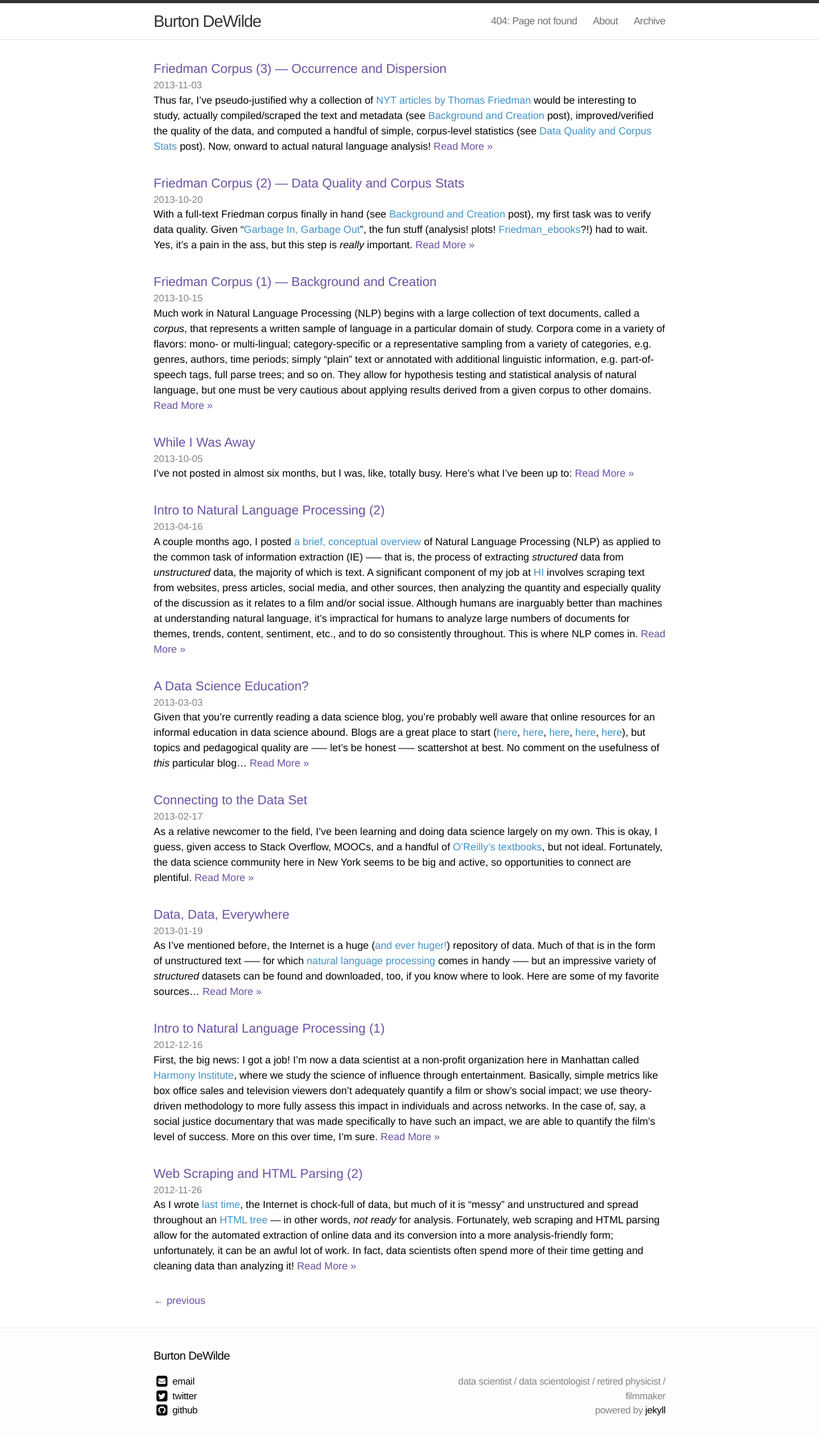
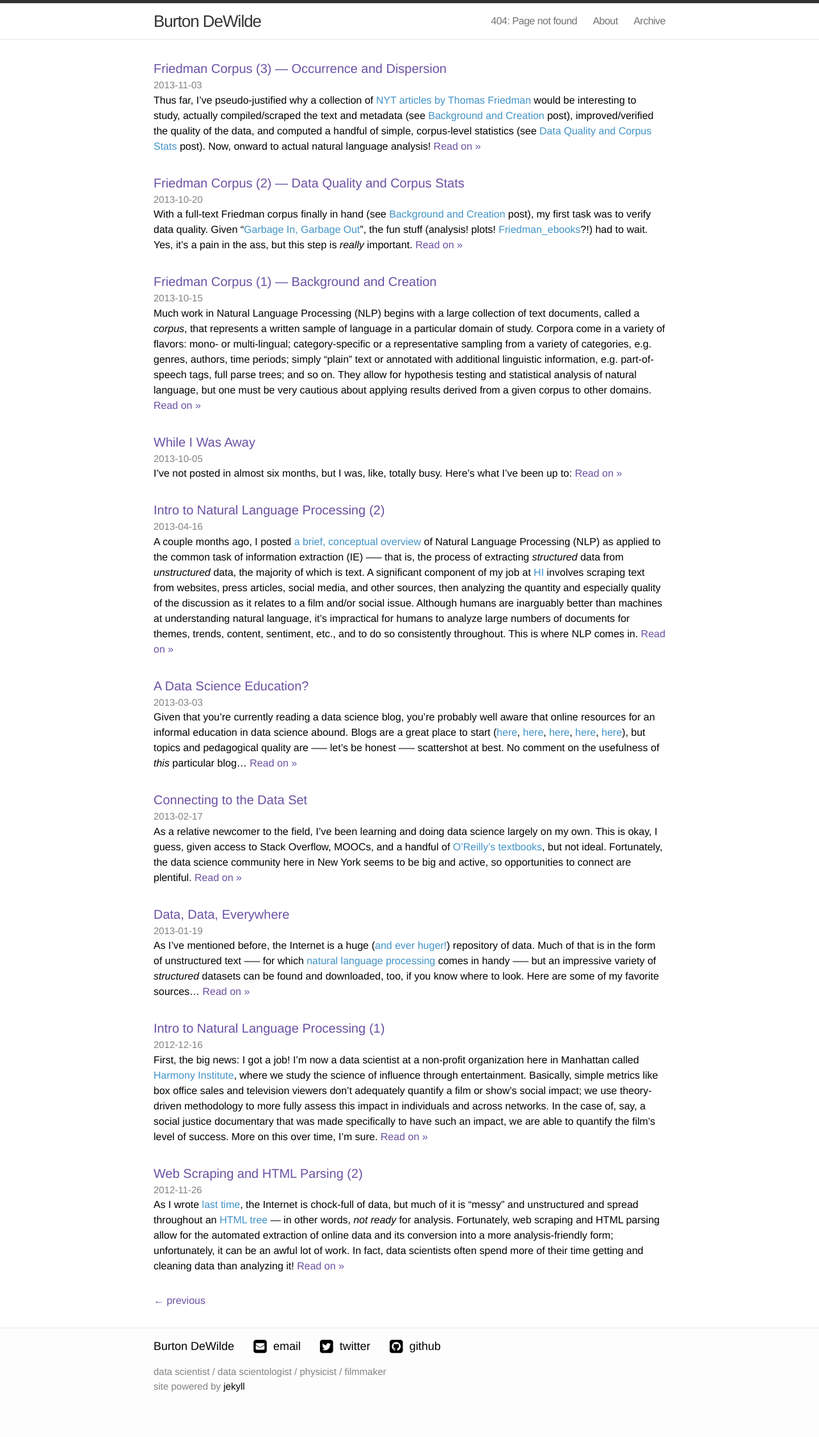
Before and after one commit to bdewilde/bdewilde.github.io, a Jekyll site: the page built from index.html, in a window 1280 px wide. Shown: the whole page at 64% size. Built offline with Jekyll 4.4.1, drawn with Linux system fonts in a browser that asks for light colours; nearby versions of some CDN libraries; the list of posts is cut into pages by our own code; after the commit the page ends 2193 px from its top, so only the background shows below that.

Commit message:
endless footer tweaks. converging on good result

```diff
--- a/_config.yml
+++ b/_config.yml
@@ -1,6 +1,6 @@
 title: Burton DeWilde
 tagline: "Data Science, Physics, and Zombies!"
-description: "data scientist / data scientologist / retired physicist / filmmaker"
+description: "data scientist / data scientologist / physicist / filmmaker"
 baseurl: ""
 url: ""
 email: burtondewilde@gmail.com
--- a/_includes/footer.html
+++ b/_includes/footer.html
@@ -2,12 +2,13 @@
 
   <div class="wrap">
 
-    <h2 class="footer-heading">
+<!--     <h2 class="footer-heading">
       <a style="color: black" href="{{ site.baseurl }}/">{{ site.title }}</a>
-    </h2>
+    </h2> -->
 
-    <div class="footer-left">
+<!--     <div class="footer-left">
       <ul>
+        <li><a href="{{ site.baseurl }}/">{{ site.title }}</a></li>
         {% if site.email %}
           <li><a href="mailto:{{ site.email }}"><i class="fa fa-envelope-square fa-fw fa-lg"></i> email</a></li>
         {% endif %}
@@ -22,75 +23,26 @@
     <div class="footer-right" style="text-align: right">
       <p>{{ site.description }}</p>
       <p>powered by <a href="http://jekyllrb.com/">jekyll</a></p>
+    </div>-->
+
+    <div class="footer-top">
+      <ul>
+        <li><a href="{{ site.baseurl }}/">{{ site.title }}</a></li>
+        {% if site.email %}
+          <li><a href="mailto:{{ site.email }}"><i class="fa fa-envelope-square fa-fw fa-lg"></i> email</a></li>
+        {% endif %}
+        {% if site.twitter_username %}
+          <li><a href="https://twitter.com/{{ site.twitter_username }}"><i class="fa fa-twitter-square fa-fw fa-lg"></i> twitter</a></li>
+        {% endif %}
+        {% if site.github_username %}
+          <li><a href="https://github.com/{{ site.github_username }}"><i class="fa fa-github-square fa-fw fa-lg"></i> github</a></li>
+        {% endif %}
     </div>
 
-    <!--<div class="footer-col-1 column">
-      <ul>
-        <li>{{ site.title }}</li>
-        <li><a href="mailto:{{ site.email }}">{{ site.email }}</a></li>
-      </ul>
-    </div>-->
-
-    <!-- <div class="footer-col-1 column">
-      <ul>
-        {% if site.email %}
-        <li>
-          <a href="mailto:{{ site.email }}">
-            <span class="icon email">
-              <svg version="1.1" class="email-icon-svg" xmlns="http://www.w3.org/2000/svg" xmlns:xlink="http://www.w3.org/1999/xlink" x="0px" y="0px"
-                 viewBox="0 0 16 16" enable-background="new 0 0 16 16" xml:space="preserve">
-                <path fill-rule="evenodd" clip-rule="evenodd" fill="#C2C2C2" d="M30.143,4.542H1.857C0.834,4.542,0,5.375,0,6.399v19.201c0,1.024,0.834,1.858,1.857,1.858h28.285
-                    c1.023,0,1.857-0.833,1.857-1.858V6.399C32,5.375,31.166,4.542,30.143,4.542z M29.522,23.992l-9.114-5.883l9.114-9.114V23.992z
-                     M14.687,21.205c0.362,0.362,0.837,0.542,1.313,0.542c0.476,0,0.951-0.181,1.314-0.543l2.198-2.199l9.259,5.977H3.205l9.279-5.979
-                    L14.687,21.205z M27.994,7.019L16,19.014L4.006,7.019H27.994z M11.588,18.105l-9.11,5.871V8.995L11.588,18.105z"/>
-              </svg>
-            </span>
-            <span class="username">{{ site.email }}</span>
-          </a>
-        </li>
-        {% endif %}
-        {% if site.github_username %}<li>
-          <a href="https://github.com/{{ site.github_username }}">
-            <span class="icon github">
-              <svg version="1.1" class="github-icon-svg" xmlns="http://www.w3.org/2000/svg" xmlns:xlink="http://www.w3.org/1999/xlink" x="0px" y="0px"
-                 viewBox="0 0 16 16" enable-background="new 0 0 16 16" xml:space="preserve">
-                <path fill-rule="evenodd" clip-rule="evenodd" fill="#C2C2C2" d="M7.999,0.431c-4.285,0-7.76,3.474-7.76,7.761
-                c0,3.428,2.223,6.337,5.307,7.363c0.388,0.071,0.53-0.168,0.53-0.374c0-0.184-0.007-0.672-0.01-1.32
-                c-2.159,0.469-2.614-1.04-2.614-1.04c-0.353-0.896-0.862-1.135-0.862-1.135c-0.705-0.481,0.053-0.472,0.053-0.472
-                c0.779,0.055,1.189,0.8,1.189,0.8c0.692,1.186,1.816,0.843,2.258,0.645c0.071-0.502,0.271-0.843,0.493-1.037
-                C4.86,11.425,3.049,10.76,3.049,7.786c0-0.847,0.302-1.54,0.799-2.082C3.768,5.507,3.501,4.718,3.924,3.65
-                c0,0,0.652-0.209,2.134,0.796C6.677,4.273,7.34,4.187,8,4.184c0.659,0.003,1.323,0.089,1.943,0.261
-                c1.482-1.004,2.132-0.796,2.132-0.796c0.423,1.068,0.157,1.857,0.077,2.054c0.497,0.542,0.798,1.235,0.798,2.082
-                c0,2.981-1.814,3.637-3.543,3.829c0.279,0.24,0.527,0.713,0.527,1.437c0,1.037-0.01,1.874-0.01,2.129
-                c0,0.208,0.14,0.449,0.534,0.373c3.081-1.028,5.302-3.935,5.302-7.362C15.76,3.906,12.285,0.431,7.999,0.431z"/>
-              </svg>
-            </span>
-            <span class="username">{{ site.github_username }}</span>
-          </a>
-        </li>{% endif %}
-        {% if site.twitter_username %}<li>
-          <a href="https://twitter.com/{{ site.twitter_username }}">
-            <span class="icon twitter">
-              <svg version="1.1" class="twitter-icon-svg" xmlns="http://www.w3.org/2000/svg" xmlns:xlink="http://www.w3.org/1999/xlink" x="0px" y="0px"
-                 viewBox="0 0 16 16" enable-background="new 0 0 16 16" xml:space="preserve">
-                <path fill="#C2C2C2" d="M15.969,3.058c-0.586,0.26-1.217,0.436-1.878,0.515c0.675-0.405,1.194-1.045,1.438-1.809
-                c-0.632,0.375-1.332,0.647-2.076,0.793c-0.596-0.636-1.446-1.033-2.387-1.033c-1.806,0-3.27,1.464-3.27,3.27
-                c0,0.256,0.029,0.506,0.085,0.745C5.163,5.404,2.753,4.102,1.14,2.124C0.859,2.607,0.698,3.168,0.698,3.767
-                c0,1.134,0.577,2.135,1.455,2.722C1.616,6.472,1.112,6.325,0.671,6.08c0,0.014,0,0.027,0,0.041c0,1.584,1.127,2.906,2.623,3.206
-                C3.02,9.402,2.731,9.442,2.433,9.442c-0.211,0-0.416-0.021-0.615-0.059c0.416,1.299,1.624,2.245,3.055,2.271
-                c-1.119,0.877-2.529,1.4-4.061,1.4c-0.264,0-0.524-0.015-0.78-0.046c1.447,0.928,3.166,1.469,5.013,1.469
-                c6.015,0,9.304-4.983,9.304-9.304c0-0.142-0.003-0.283-0.009-0.423C14.976,4.29,15.531,3.714,15.969,3.058z"/>
-              </svg>
-            </span>
-            <span class="username">{{ site.twitter_username }}</span>
-          </a>
-        </li>{% endif %}
-      </ul>
-     </div>
-
-    <div class="footer-col-2 column">
-      <p class="text">{{ site.description }}</p>
-    </div>-->
+    <div class="footer-bottom">
+      <p>{{ site.description }}</p>
+      <p>site powered by <a href="http://jekyllrb.com/">jekyll</a></p>
+    </div>
 
   </div>
 
--- a/assets/css/style.css
+++ b/assets/css/style.css
@@ -26,6 +26,19 @@ h1, h2, h3, h4, h5, h6 {
 a { color: #4292c6; text-decoration: none; }
 a:hover { text-decoration: underline; }
 a.nav-link { color: #6a51a3 }
+/*a.nav-link {
+  color: #6a51a3;
+  background-color: white;
+  padding: 5px;
+  border-radius: 7px;
+  webkit-transition: color 0.25s, background-color 0.25s;
+  transition: color 0.25s, background-color 0.25s;
+}
+a.nav-link:hover {
+  color: white;
+  background-color: #6a51a3;
+  text-decoration: none;
+}*/
 
 /* Utility */
 
@@ -80,9 +93,13 @@ a.nav-link { color: #6a51a3 }
 
 /* Site footer */
 
+footer {
+  font-size: 30px;
+}
+
 .site-footer {
   border-top: 1px solid #e8e8e8;
-  padding: 30px 0;
+  padding: 15px 0;
 }
 
 .footer-heading {
@@ -92,7 +109,15 @@ a.nav-link { color: #6a51a3 }
   margin-bottom: 15px;
 }
 
-.footer-left {
+.footer-top {
+  margin-bottom: 15px;
+  font-size: 18px;
+}
+.footer-bottom {
+  font-size: 15px;
+}
+
+/*.footer-left {
   float: left;
   width: 45%;
 }
@@ -100,58 +125,27 @@ a.nav-link { color: #6a51a3 }
 .footer-right {
   float: right;
   width: 45%;
-}
-
-footer a {
-  color: black;
-}
-/*footer a:hover {
-  color: black;
 }*/
 
-/*.site-footer .column { float: left; margin-bottom: 15px; }
-
-.footer-col-1 {
-  width: 270px;
-  width: -webkit-calc(35% - 10px);
-  width: -moz-calc(35% - 10px);
-  width: -o-calc(35% - 10px);
-  width: calc(35% - 10px);
-  margin-right: 10px
+footer a { color: black }
+footer a:hover {
+  color: #6a51a3;
+  text-decoration: none;
 }
-.footer-col-2 {
-  width: 175px;
-  width: -webkit-calc(23.125% - 10px);
-  width: -moz-calc(23.125% - 10px);
-  width: -o-calc(23.125% - 10px);
-  width: calc(23.125% - 10px);
-  margin-right: 10px
-}
-.footer-col-3 {
-  width: 335px;
-  width: -webkit-calc(41.875%);
-  width: -moz-calc(41.875%);
-  width: -o-calc(41.875%);
-  width: calc(41.875%);
-}*/
 
 .site-footer ul { list-style: none; }
 
+.site-footer li {
+  display: inline;
+  list-style-type: none;
+  padding-right: 20px;
+}
+
 .site-footer li,
 .site-footer p {
-  font-size: 15px;
-  letter-spacing: -.3px;
+  /*font-size: 18px;*/
+  /*letter-spacing: -.3px;*/
   color: #828282;
-}
-
-.email-icon-svg,
-.github-icon-svg,
-.twitter-icon-svg {
-  display: inline-block;
-  width: 16px;
-  height: 16px;
-  position: relative;
-  top: 3px;
 }
 
 
--- a/index.html
+++ b/index.html
@@ -12,7 +12,7 @@ layout: default
     <span class="post-date">{{ post.date | date: '%Y-%m-%d' }}</span>
     <span class="post-exerpt">
       {{ post.excerpt }}
-      <a class="nav-link" href="{{ post.url }}">Read More &raquo;</a>
+      <a class="nav-link" href="{{ post.url }}">Read on &raquo;</a>
     </span>
   </div>
   {% endfor %}
```
Also changed, not shown: archive.md (+5 -3 lines).
